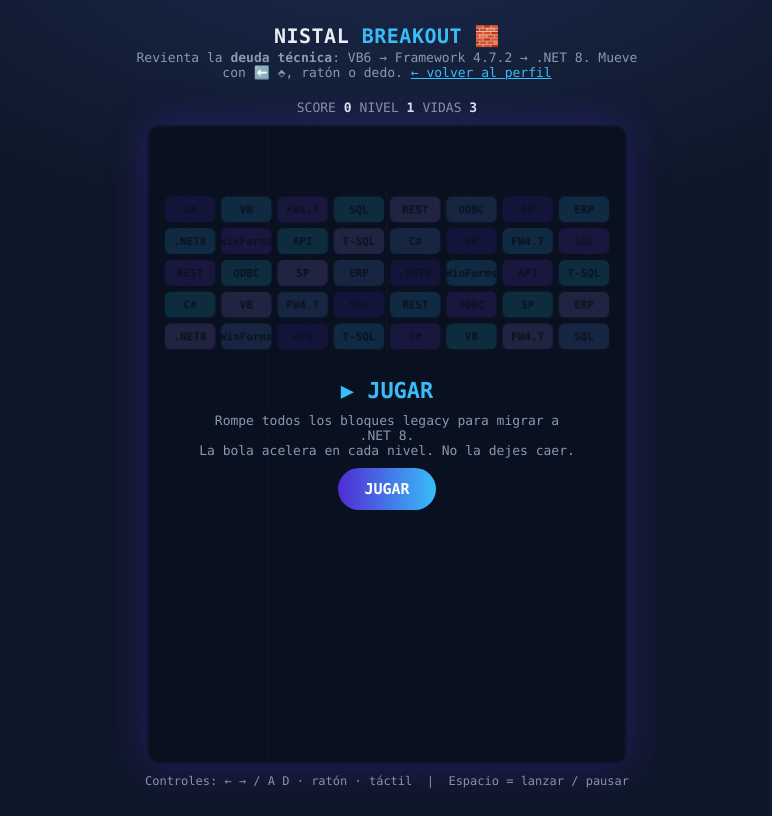
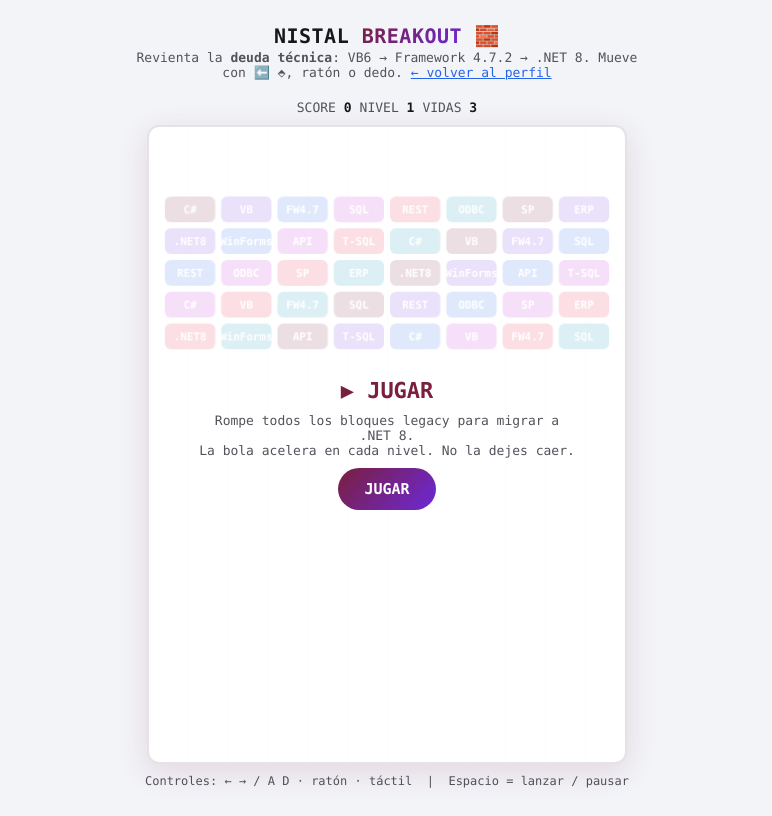
Before and after one commit to Niistal/Niistal, a plain HTML site: page game/index.html in a window 1280 px wide. Shown: the whole page, without its empty margins (253-1025 px from the left). Drawn offline with Linux system fonts and the light colour scheme.

Commit message:
style(profile): bordeaux/wine identity + purple/blue/fuchsia roles, light/dark aware widgets and game

```diff
--- a/game/index.html
+++ b/game/index.html
@@ -5,24 +5,26 @@
 <meta name="viewport" content="width=device-width,initial-scale=1,maximum-scale=1,user-scalable=no">
 <title>Nistal Breakout — revienta la deuda técnica</title>
 <style>
-  :root{--bg:#0f172a;--panel:#111c33;--cyan:#38bdf8;--violet:#512BD4;--txt:#e6edf3;--mut:#8b98ad}
+  :root{--bg:#09090B;--bg2:#0F0F13;--surface:#141419;--surface2:#19191F;--txt:#F4F4F5;--mut:#A1A1AA;--border:#29292F;--brand:#D65A7A;--brand2:#A78BFA;--blue:#60A5FA;--fuchsia:#E879F9;--canvas:#0F0F13;--grid:#222228;--ball:#FFFFFF;--brick-txt:#09090B;--shadow:0 0 40px #D65A7A44}
+  @media (prefers-color-scheme: light){:root{--bg:#F8F9FC;--bg2:#F3F4F8;--surface:#FFFFFF;--surface2:#FAFAFC;--txt:#18181B;--mut:#52525B;--border:#E4E4E7;--brand:#7A1F3D;--brand2:#6D28D9;--blue:#2563EB;--fuchsia:#C026D3;--canvas:#FFFFFF;--grid:#ECECF0;--ball:#7A1F3D;--brick-txt:#FFFFFF;--shadow:0 8px 30px #7A1F3D22}}
   *{box-sizing:border-box;-webkit-tap-highlight-color:transparent}
-  body{margin:0;background:radial-gradient(1000px 500px at 50% -10%,#1b2a4d 0%,var(--bg) 60%);color:var(--txt);font-family:Consolas,Menlo,monospace;display:flex;flex-direction:column;align-items:center;min-height:100vh;padding:16px}
+  body{margin:0;background:var(--bg2);color:var(--txt);font-family:Consolas,Menlo,monospace;display:flex;flex-direction:column;align-items:center;min-height:100vh;padding:16px}
   h1{font-size:20px;margin:8px 0 2px;letter-spacing:.5px}
-  h1 span{color:var(--cyan)}
+  h1 span{background:linear-gradient(135deg,var(--brand),var(--brand2));-webkit-background-clip:text;background-clip:text;color:transparent}
   p.sub{margin:0 0 10px;color:var(--mut);font-size:13px;text-align:center;max-width:520px}
   #wrap{position:relative;width:min(480px,94vw)}
-  canvas{width:100%;height:auto;display:block;background:#0a1122;border:2px solid #22345c;border-radius:12px;box-shadow:0 0 40px #512BD455;touch-action:none}
+  canvas{width:100%;height:auto;display:block;background:var(--canvas);border:2px solid var(--border);border-radius:12px;box-shadow:var(--shadow);touch-action:none}
   #hud{display:flex;gap:8px;justify-content:space-between;margin:10px 0;font-size:13px;color:var(--mut)}
   #hud b{color:var(--txt)}
-  #overlay{position:absolute;inset:0;display:flex;flex-direction:column;gap:10px;align-items:center;justify-content:center;background:#0a1122d9;border-radius:12px;text-align:center;padding:20px}
+  #overlay{position:absolute;inset:0;display:flex;flex-direction:column;gap:10px;align-items:center;justify-content:center;background:var(--canvas);background:color-mix(in srgb,var(--canvas) 86%,transparent);border:2px solid var(--border);border-radius:12px;text-align:center;padding:20px}
   #overlay.hidden{display:none}
-  #overlay h2{margin:0;color:var(--cyan);font-size:22px}
+  #overlay h2{margin:0;color:var(--brand);font-size:22px}
   #overlay p{margin:0;color:var(--mut);font-size:13px;max-width:380px}
-  button{background:linear-gradient(90deg,var(--violet),var(--cyan));border:0;color:#fff;font:700 15px Consolas,monospace;padding:12px 26px;border-radius:999px;cursor:pointer}
+  button{background:linear-gradient(135deg,var(--brand),var(--brand2));border:0;color:#fff;font:700 15px Consolas,monospace;padding:12px 26px;border-radius:999px;cursor:pointer}
+  button:hover{filter:brightness(1.1)}
   button:active{transform:scale(.96)}
   .keys{font-size:12px;color:var(--mut);margin-top:10px;text-align:center}
-  a{color:var(--cyan)}
+  a{color:var(--blue)}
 </style>
 </head>
 <body>
@@ -41,14 +43,21 @@ const W=cv.width,H=cv.height;
 const elS=document.getElementById('score'),elL=document.getElementById('level'),elV=document.getElementById('lives');
 const ov=document.getElementById('overlay'),ovT=document.getElementById('ovTitle'),ovX=document.getElementById('ovText'),btn=document.getElementById('btn');
 const TECHS=["C#","VB","FW4.7","SQL","REST","ODBC","SP","ERP",".NET8","WinForms","API","T-SQL"];
-const COLORS=["#512BD4","#38bdf8","#7c3aed","#22d3ee","#a78bfa","#60a5fa"];
+// Orden visualización datos: burdenos -> morado -> azul -> fucsia -> rosa -> cian
+const PALETTES={dark:{bricks:["#D65A7A","#A78BFA","#60A5FA","#E879F9","#FB7185","#22D3EE"],grid:"#222228",paddle:["#D65A7A","#A78BFA"],ball:"#FFFFFF",glow:"#E879F9",muted:"#A1A1AA",brickTxt:"#09090B"},
+light:{bricks:["#7A1F3D","#6D28D9","#2563EB","#C026D3","#E11D48","#0891B2"],grid:"#ECECF0",paddle:["#7A1F3D","#6D28D9"],ball:"#7A1F3D",glow:"#C026D3",muted:"#52525B",brickTxt:"#FFFFFF"}};
+const mq=matchMedia("(prefers-color-scheme: light)");
+function pal(){return mq.matches?PALETTES.light:PALETTES.dark;}
+mq.addEventListener?.("change",()=>{recolorBricks();draw();});
+function recolorBricks(){const B=pal().bricks;if(!bricks)return;for(const b of bricks)b.color=B[b.ci%B.length];}
+const COLORS=pal().bricks;
 let paddle,ball,bricks,score,level,lives,running,paused,raf;
 function buildLevel(lv){
   bricks=[];const rows=4+Math.min(lv,4),cols=8,gap=6,top=70,side=16;
   const bw=(W-side*2-gap*(cols-1))/cols,bh=26;
   for(let r=0;r<rows;r++)for(let c=0;c<cols;c++){
     const hp=r===0?2:1;
-    bricks.push({x:side+c*(bw+gap),y:top+r*(bh+gap),w:bw,h:bh,hp,max:hp,
+    bricks.push({x:side+c*(bw+gap),y:top+r*(bh+gap),w:bw,h:bh,hp,max:hp,ci:(r+c),
       label:TECHS[(r*cols+c)%TECHS.length],color:COLORS[(r+c)%COLORS.length]});
   }
 }
@@ -106,9 +115,10 @@ let toastUntil=0,toastMsg="";
 function showToast(m){toastMsg=m;toastUntil=performance.now()+1600;}
 function rr(x,y,w,h,r){ctx.beginPath();ctx.moveTo(x+r,y);ctx.arcTo(x+w,y,x+w,y+h,r);ctx.arcTo(x+w,y+h,x,y+h,r);ctx.arcTo(x,y+h,x,y,r);ctx.arcTo(x,y,x+w,y,r);ctx.closePath();}
 function draw(){
+  const P=pal();
   ctx.clearRect(0,0,W,H);
   // fondo rejilla sutil
-  ctx.strokeStyle="#16233f";ctx.lineWidth=1;
+  ctx.strokeStyle=P.grid;ctx.lineWidth=1;
   for(let x=0;x<=W;x+=40){ctx.beginPath();ctx.moveTo(x,0);ctx.lineTo(x,H);ctx.stroke();}
   // bricks
   ctx.textAlign="center";ctx.textBaseline="middle";
@@ -116,18 +126,18 @@ function draw(){
     if(b.hp<=0)continue;
     ctx.globalAlpha=b.hp<b.max?0.55:1;
     rr(b.x,b.y,b.w,b.h,6);ctx.fillStyle=b.color;ctx.fill();
-    ctx.fillStyle="#0a1122";ctx.font="bold 11px Consolas,monospace";
+    ctx.fillStyle=P.brickTxt;ctx.font="bold 11px Consolas,monospace";
     ctx.fillText(b.label,b.x+b.w/2,b.y+b.h/2+1);
     ctx.globalAlpha=1;
   }
-  // paddle
+  // paddle (gradiente marca burdenos -> morado)
   const g=ctx.createLinearGradient(paddle.x,0,paddle.x+paddle.w,0);
-  g.addColorStop(0,"#512BD4");g.addColorStop(1,"#38bdf8");
+  g.addColorStop(0,P.paddle[0]);g.addColorStop(1,P.paddle[1]);
   rr(paddle.x,paddle.y,paddle.w,paddle.h,6);ctx.fillStyle=g;ctx.fill();
   // ball
-  ctx.beginPath();ctx.arc(ball.x,ball.y,ball.r,0,7);ctx.fillStyle="#fff";ctx.shadowColor="#38bdf8";ctx.shadowBlur=12;ctx.fill();ctx.shadowBlur=0;
-  if(ball.stuck&&running&&!paused){ctx.fillStyle="#8b98ad";ctx.font="12px Consolas";ctx.fillText("ESPACIO / TOCA PARA LANZAR",W/2,H-90);}
-  if(toastUntil>performance.now()){ctx.fillStyle="#38bdf8";ctx.font="bold 14px Consolas";ctx.fillText(toastMsg,W/2,52);}
+  ctx.beginPath();ctx.arc(ball.x,ball.y,ball.r,0,7);ctx.fillStyle=P.ball;ctx.shadowColor=P.glow;ctx.shadowBlur=12;ctx.fill();ctx.shadowBlur=0;
+  if(ball.stuck&&running&&!paused){ctx.fillStyle=P.muted;ctx.font="12px Consolas";ctx.fillText("ESPACIO / TOCA PARA LANZAR",W/2,H-90);}
+  if(toastUntil>performance.now()){ctx.fillStyle=P.paddle[0];ctx.font="bold 14px Consolas";ctx.fillText(toastMsg,W/2,52);}
 }
 let left=false,right=false;
 addEventListener("keydown",e=>{
```
Also changed, not shown: 1 other file.
